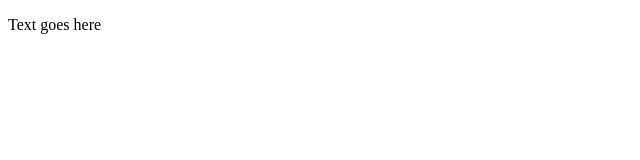
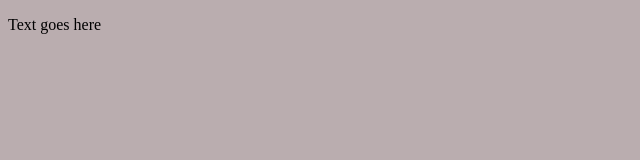
Before and after one commit to abbybashaw14/Gallery, a plain HTML site: page Index.html in a window 1280 px wide. Shown: the whole page, without its empty margins (0-640 px from the left). Drawn offline with Linux system fonts and the light colour scheme; files that its build step writes are made by us from their sources.

Commit message:
delete lines

```diff
--- a/style.css
+++ b/style.css
@@ -5,3 +5,7 @@
   --accent: #BAADAF;
 
 }
+body{
+  background-color: var(--accent);
+  color: var(--test);
+}
```
Also changed, not shown: Index.html (+0 -3 lines).
